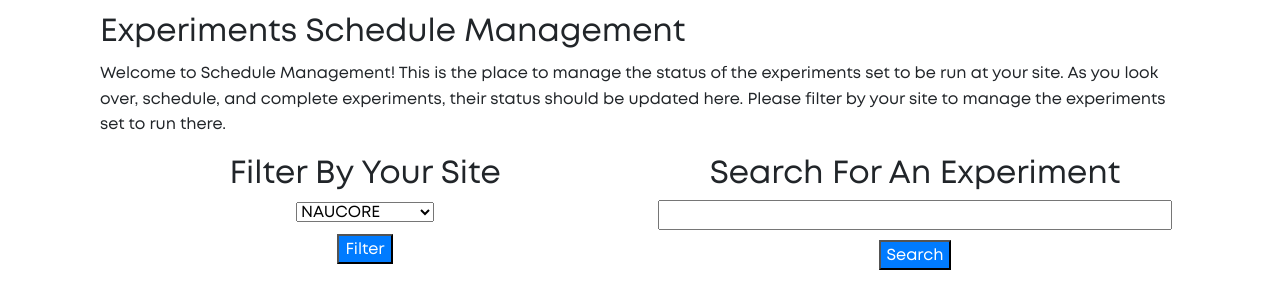
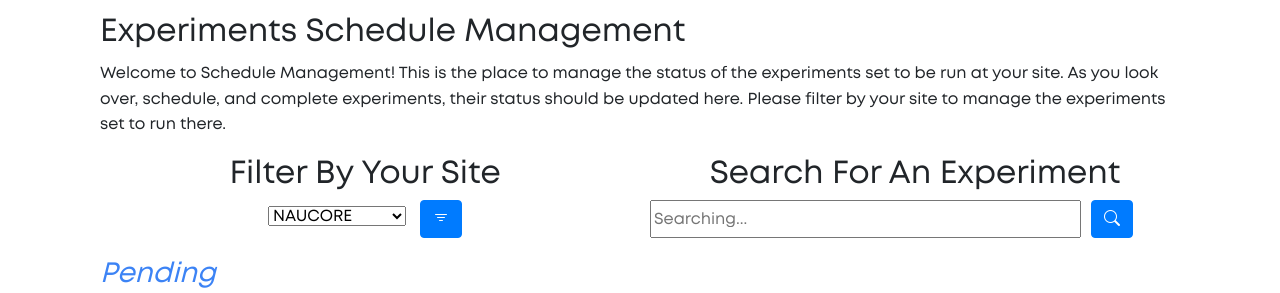
Before and after one commit to DiscoverCCRI/portal_v1, a Django app: page /schedule/siteFilter in a window 1280 px wide. Shown: the part 189-482 px from the top of the page. Run offline with Django 3.2, Linux system fonts and the light colour scheme; data that the repository does not hold is empty; parts of the project's set-up code (start-up, migrations or seed data) failed here and were passed over; some libraries are stand-ins or nearby versions.

Commit message:
Adding new design

```diff
--- a/schedule/forms.py
+++ b/schedule/forms.py
@@ -14,14 +14,18 @@ class ScheduleForm(forms.Form):
 class LocationFilterForm(forms.Form):
     location = forms.ChoiceField(
         choices=ResourceLocationChoice.choices(),
-        widget=forms.Select(),
+        widget=forms.Select(attrs={'class': 'form-select w-70'}),
         required=False,
         label="Site",
     )
 
 class ExperimentSearchForm(forms.Form):
     experiment_name = forms.CharField(
-        widget=forms.TextInput(attrs={"size": 60}),
+        widget=forms.TextInput(
+            attrs={
+                "size": 50,
+                "placeholder": "Searching..."
+        }),
         required=False,
         label="Search",
     )
--- a/templates/base/navbar.html
+++ b/templates/base/navbar.html
@@ -44,13 +44,6 @@
                         {% endif %}
                     </li>
 
-                    {% if user.is_operator or user.is_site_admin %}
-                        <li class="nav-item">
-                            <a class="nav-link"
-                                style="color:black;"
-                                href="{% url 'schedule' %}">Schedule Management</a>
-                        </li>
-                    {% endif %}
                     <li class="nav-item">
                         <a class="nav-link" style="color:black;" href="{% url 'resources' %}">Resources</a>
                     </li>
@@ -66,6 +59,11 @@
                             <a class="dropdown-item"
                                style="font-family: bold"
                                href="{% url 'experiments' %}">Workspace</a>
+                            {% if user.is_operator or user.is_site_admin %}
+                               <a class="dropdown-item"
+                                    style="font-family: bold"
+                                    href="{% url 'schedule' %}">Schedule Management</a>
+                            {% endif %}
                         </div>
                     </li>
                 {% endif %}
--- a/templates/schedule/schedule.html
+++ b/templates/schedule/schedule.html
@@ -18,8 +18,10 @@
                     {% csrf_token %}
                     <div>
                         {{ location_form.location }}  <!-- Use location form -->
+                        <button class="btn btn-primary" style="margin-left: 10px;" type="submit">
+                            <i class="bi bi-filter"></i>
+                        </button>
                     </div>
-                    <button style="background-color: #007bff; color: white; margin-top: 10px;" type="submit">Filter</button>
                 </form>
             </div>
 
@@ -27,10 +29,12 @@
                 <h2>Search For An Experiment</h2>
                 <form method="post" action="{% url 'search_experiments' %}">
                     {% csrf_token %}
-                    <div>
+                    <div class="input-group">
                         {{ search_form.experiment_name }}  <!-- Use search form -->
+                        <button class="btn btn-primary" style="margin-left: 10px;" type="submit">
+                            <i class="bi bi-search"></i>
+                        </button>
                     </div>
-                    <button style="background-color: #007bff; color: white; margin-top: 10px;" type="submit">Search</button>
                 </form>
             </div>
         </div>
@@ -69,14 +73,14 @@
                                         {% csrf_token %}
                                         <input type="hidden" name="experiment_uuid" value="{{ experiment.uuid }}">
                                         {{ schedule_form.scheduled_time }}  <!-- Use schedule form -->
-                                        <button style="background-color: #007bff; color: white;" type="submit" class="button">Schedule</button>
+                                        <button class="btn btn-primary" type="submit" class="button">Schedule</button>
                                     </form>
                                 </td>
                                 <td>
                                     <form method="post" action="{% url 'move_to_error' %}">
                                         {% csrf_token %}
                                         <input type="hidden" name="experiment_uuid" value="{{ experiment.uuid }}">
-                                        <button style="background-color: #007bff; color: white;" type="submit" class="button">Move To Error</button>
+                                        <button class="btn btn-danger" type="submit">Move To Error</button>
                                     </form>
                                 </td>
                             </tr>
@@ -119,14 +123,14 @@
                                         {% csrf_token %}
                                         <input type="hidden" name="experiment_uuid" value="{{ experiment.uuid }}">
                                         {{ schedule_form.scheduled_time }}  <!-- Use schedule form -->
-                                        <button style="background-color: #007bff; color: white;" type="submit" class="button">Re-Schedule</button>
+                                        <button class="btn btn-primary" type="submit" class="button">Re-Schedule</button>
                                     </form>
                                 </td>
                                 <td>
                                     <form method="post" action="{% url 'move_to_complete' %}">
                                         {% csrf_token %}
                                         <input type="hidden" name="experiment_uuid" value="{{ experiment.uuid }}">
-                                        <button style="background-color: #007bff; color: white;" type="submit" class="button">Move To Complete</button>
+                                        <button class="btn btn-success" type="submit" class="button">Move To Complete</button>
                                     </form>
                                 </td>
                             </tr>
@@ -157,7 +161,7 @@
                                     <form method="post" action="{% url 'move_to_not_scheduled' %}">
                                         {% csrf_token %}
                                         <input type="hidden" name="experiment_uuid" value="{{ experiment.uuid }}">
-                                        <button style="background-color: #007bff; color: white;" type="submit" class="button">Move To Pending</button>
+                                        <button class="btn btn-primary" type="submit" class="button">Move To Pending</button>
                                     </form>
                                 </td>
                             </tr>
@@ -194,7 +198,7 @@
                                     <form method="post" action="{% url 'move_to_not_scheduled' %}">
                                         {% csrf_token %}
                                         <input type="hidden" name="experiment_uuid" value="{{ experiment.uuid }}">
-                                        <button style="background-color: #007bff; color: white;" type="submit" class="button">Move To Pending</button>
+                                        <button class="btn btn-primary" type="submit" class="button">Move To Pending</button>
                                     </form>
                                 </td>
                             </tr>
```
